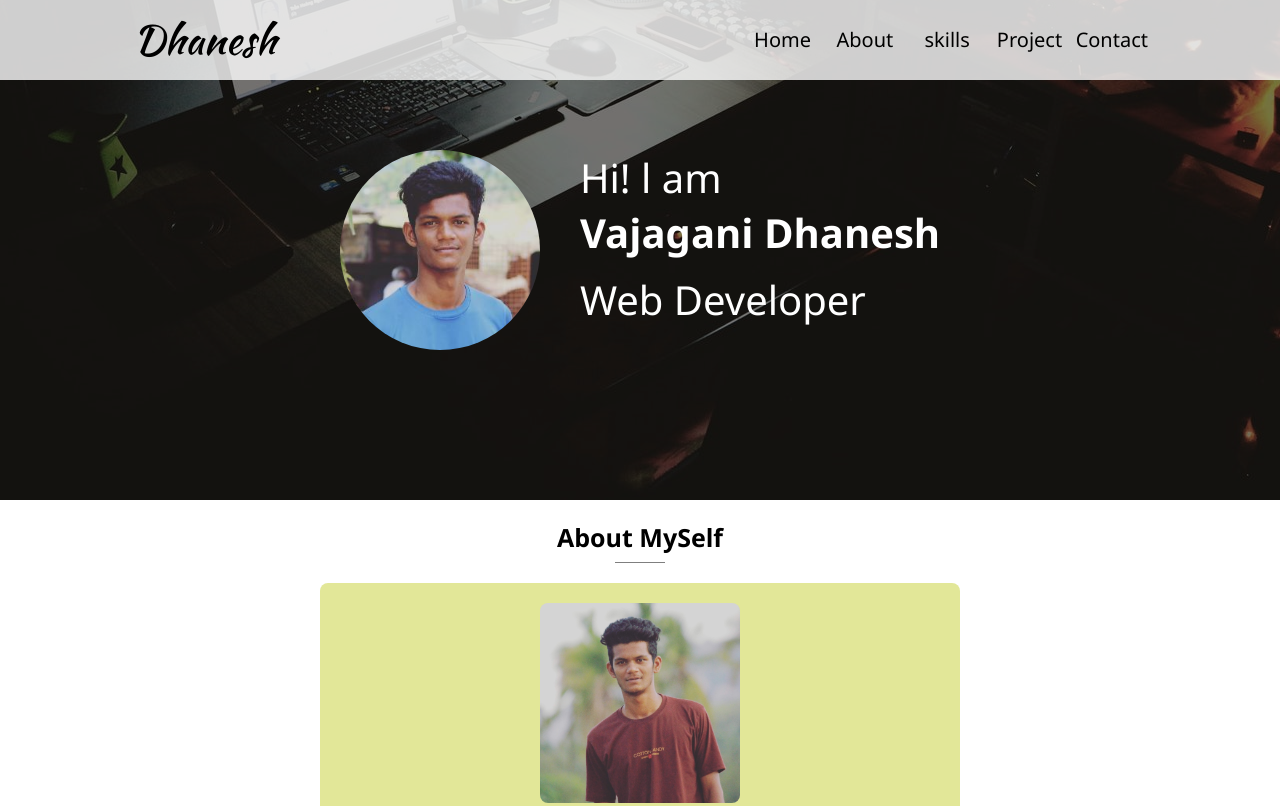
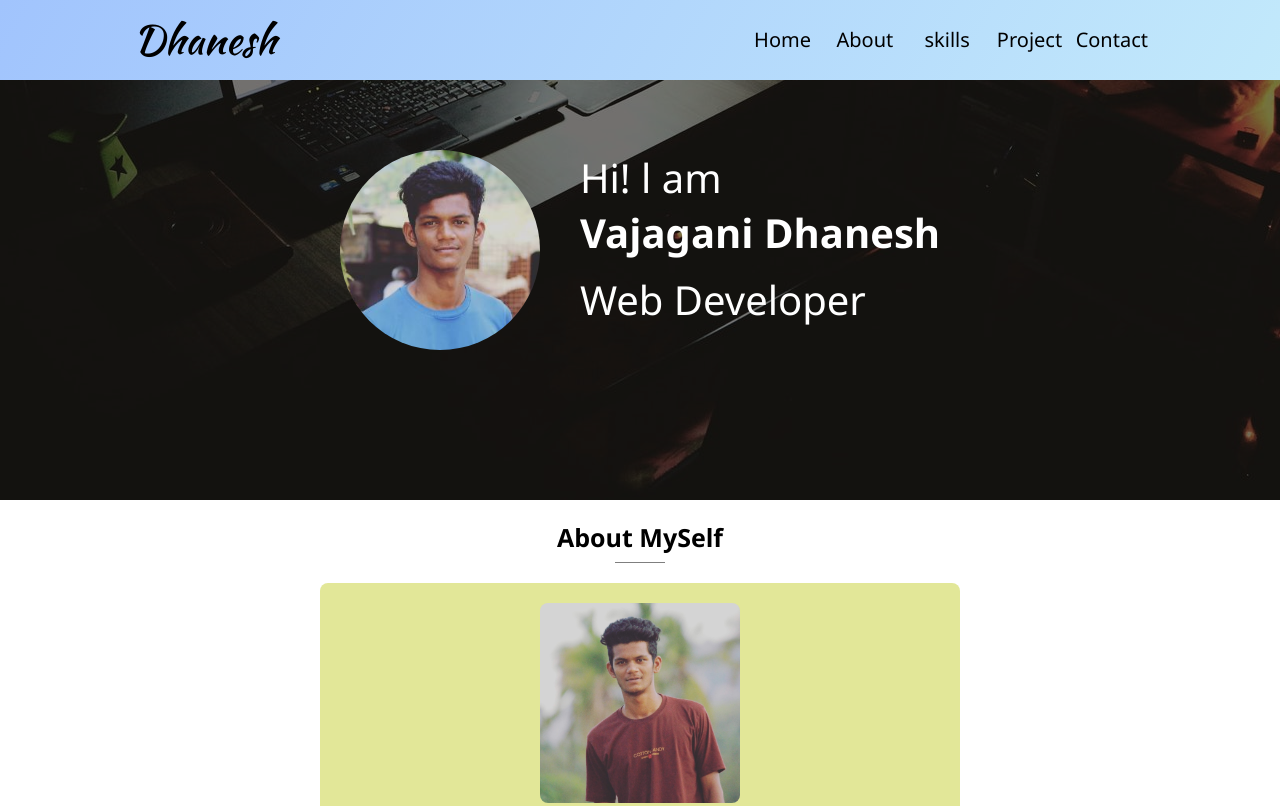
Before and after one commit to vajaganidhanesh/portfolio, a plain HTML site: page index.html in a window 1280 px wide. Shown: the top 806 px of the page. Drawn offline with Linux system fonts and the light colour scheme.

Commit message:
somechanges are done

```diff
--- a/index.css
+++ b/index.css
@@ -26,7 +26,7 @@
     display: flex;
     justify-content:center;
     position: fixed;
-    background-color: rgb(255 255 255 / 80%);
+    background-image: linear-gradient(120deg, #a1c4fd 0%, #c2e9fb 100%);
 }
 .logo{
     height: 80px;
```
